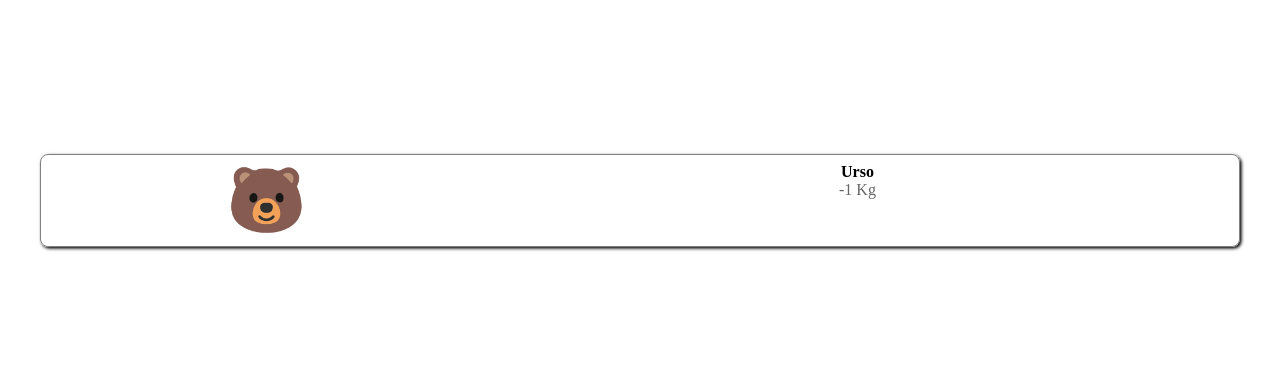
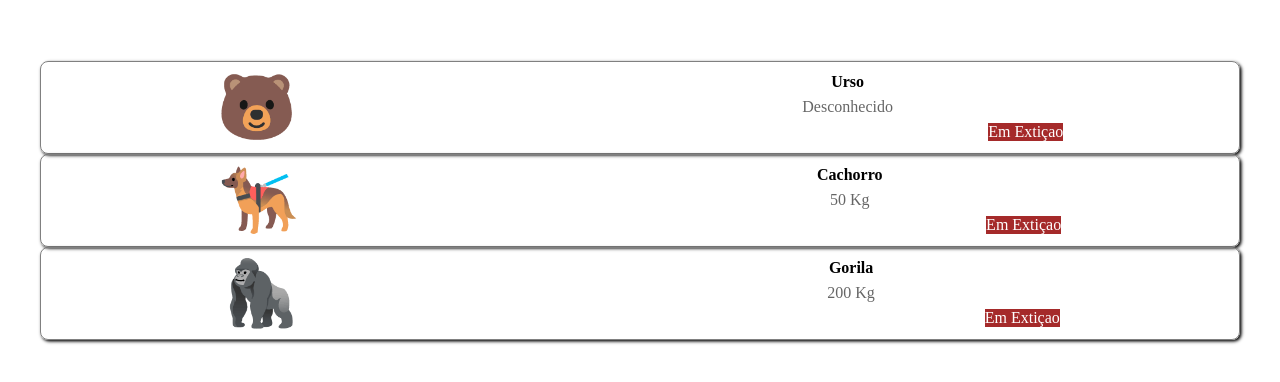
Before and after one commit to ufjf-dcc207/ufjf-dcc207-2024-3-a-atv03-Wilian2012, a React (Vite) app: page / in a window 1280 px wide. Shown: the part 200-582 px from the top of the page. Built offline with nearby package versions, Linux system fonts and the light colour scheme.

Commit message:
adiciona mais animais

```diff
--- a/src/Animal.tsx
+++ b/src/Animal.tsx
@@ -17,7 +17,15 @@ AnimalProps) {
             return <div className="animal">
              <div className="icone">{icone}</div>
             <div className="nome">{nome}</div>
-            <div className="peso">{peso} Kg</div>
+            {peso>0.0?(
+                <div className="peso">{peso} Kg</div>
+            )
+               :(
+                <div className="peso">Desconhecido</div>
+               )
+            }
+
+
             {exticao && <div className="exticao">Em Extiçao</div>}
         </div>
         };
--- a/src/App.tsx
+++ b/src/App.tsx
@@ -4,7 +4,10 @@ import './App.css';
 function App() {
 
   return <div className="app">
-      <Animal icone="🐻" nome="Urso" peso = {-1} exticao={false}/>
+        <Animal icone="🐻" nome="Urso" peso = {-1} exticao/>
+
+        <Animal icone="🐕‍🦺" nome="Cachorro" peso = {50} exticao/>
+      <Animal icone="🦍" nome="Gorila" peso = {200} exticao/>
 
   </div>;
 
```
